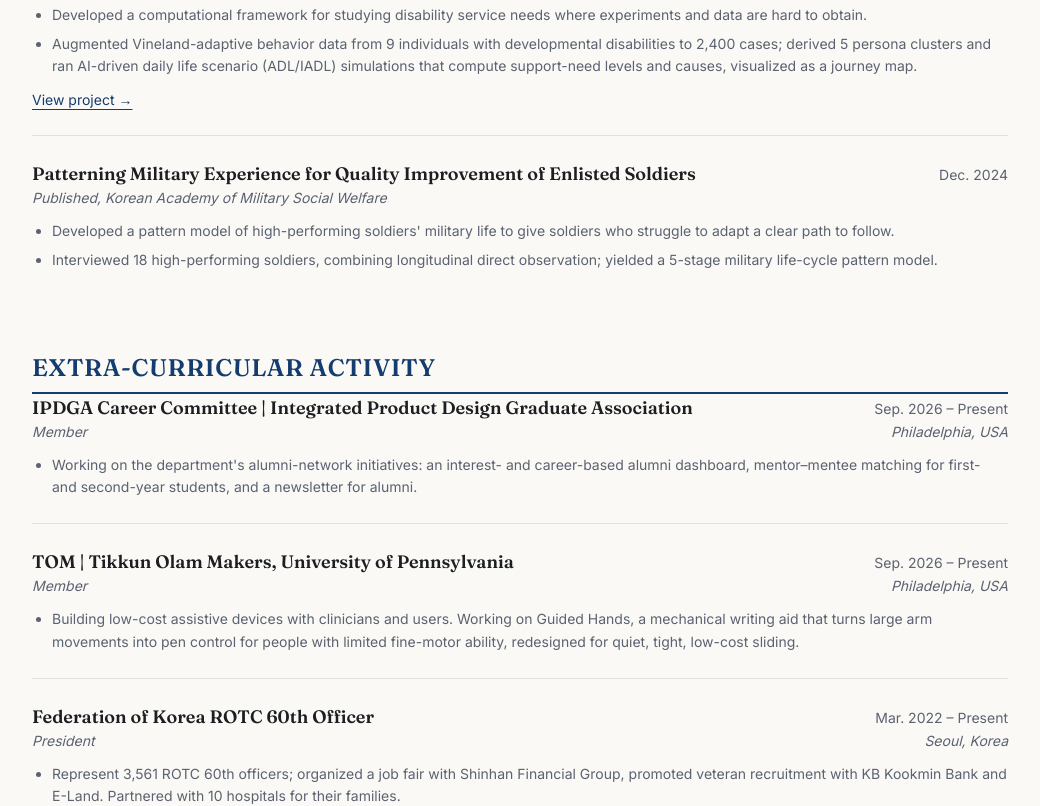
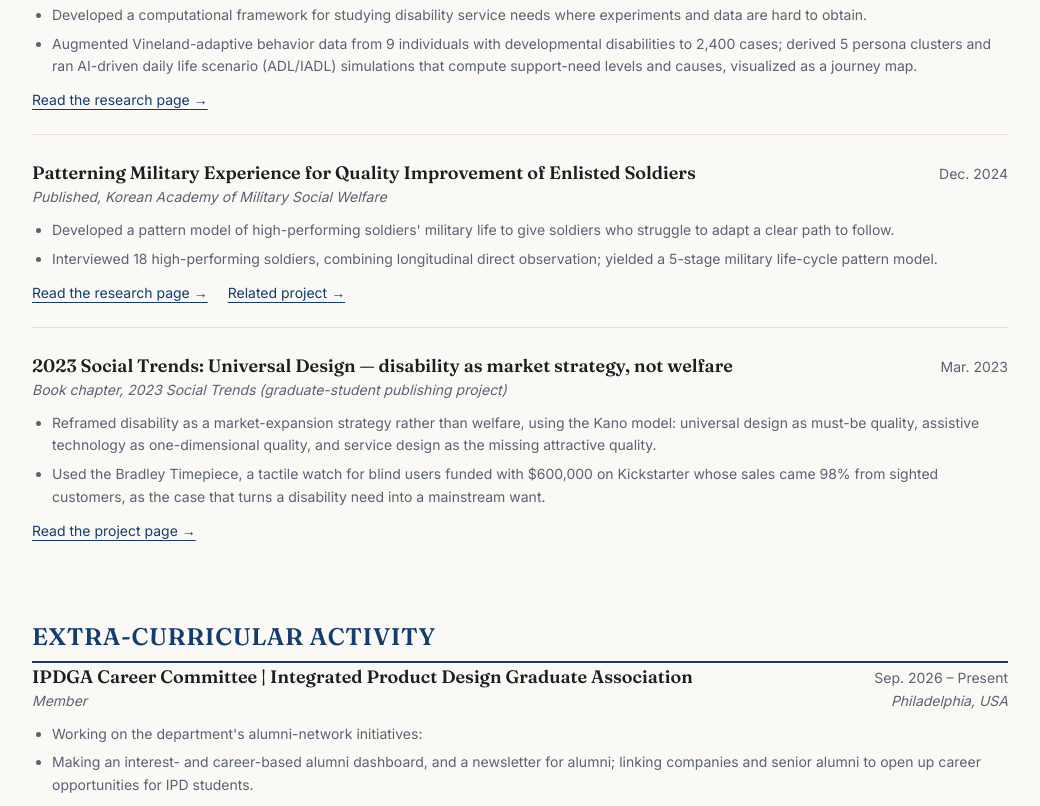
Before and after one commit to idealist-yun/portfolio-website, a Next.js app: page /resume in a window 1280 px wide. Shown: the part 4180-4986 px from the top of the page, without its empty margins (120-1160 px from the left). Built offline with nearby package versions, Linux system fonts and the light colour scheme.

Commit message:
Resume: split Yoon scholarship by year, military paper links, book chapter, TOM/IPDGA bullets

```diff
--- a/src/app/resume/page.tsx
+++ b/src/app/resume/page.tsx
@@ -9,6 +9,7 @@ import {
   projectsGroup,
   projects,
   publications,
+  bookChapter,
   extracurricular,
   awards,
   type Role,
@@ -60,6 +61,15 @@ function RoleBlock({ r, lead = "title" }: { r: Role; lead?: "title" | "org" }) {
         <Link href={r.href} className="mt-3 inline-block text-sm text-accent underline underline-offset-4">
           View project →
         </Link>
+      )}
+      {r.links && (
+        <div className="mt-3 flex flex-wrap gap-x-5 gap-y-1">
+          {r.links.map((l) => (
+            <Link key={l.href} href={l.href} className="text-sm text-accent underline underline-offset-4">
+              {l.label} →
+            </Link>
+          ))}
+        </div>
       )}
     </div>
   );
@@ -153,7 +163,7 @@ export default function ResumePage() {
       </Section>
 
       <Section title="Publications">
-        {publications.map((r, i) => (
+        {[...publications, bookChapter].map((r, i) => (
           <RoleBlock key={i} r={r} />
         ))}
       </Section>
--- a/src/data/resume.ts
+++ b/src/data/resume.ts
@@ -9,6 +9,7 @@ export type Role = {
   period: string;
   bullets: string[];
   href?: string;
+  links?: { label: string; href: string }[];
 };
 
 export type EduEntry = {
@@ -200,7 +201,7 @@ export const publications: Role[] = [
     title: "Data-driven Disability Persona Augmentation for Service Journey Inference",
     org: "Published, Sungkyunkwan University",
     period: "Jun. 2025",
-    href: "/research/disability-persona-augmentation",
+    links: [{ label: "Read the research page", href: "/research/disability-persona-augmentation" }],
     bullets: [
       "Developed a computational framework for studying disability service needs where experiments and data are hard to obtain.",
       "Augmented Vineland-adaptive behavior data from 9 individuals with developmental disabilities to 2,400 cases; derived 5 persona clusters and ran AI-driven daily life scenario (ADL/IADL) simulations that compute support-need levels and causes, visualized as a journey map.",
@@ -210,12 +211,27 @@ export const publications: Role[] = [
     title: "Patterning Military Experience for Quality Improvement of Enlisted Soldiers",
     org: "Published, Korean Academy of Military Social Welfare",
     period: "Dec. 2024",
+    links: [
+      { label: "Read the research page", href: "/research/military-life-cycle-pattern" },
+      { label: "Related project", href: "/project/military-hr-big-data" },
+    ],
     bullets: [
       "Developed a pattern model of high-performing soldiers' military life to give soldiers who struggle to adapt a clear path to follow.",
       "Interviewed 18 high-performing soldiers, combining longitudinal direct observation; yielded a 5-stage military life-cycle pattern model.",
     ],
   },
 ];
+
+export const bookChapter: Role = {
+  title: "2023 Social Trends: Universal Design — disability as market strategy, not welfare",
+  org: "Book chapter, 2023 Social Trends (graduate-student publishing project)",
+  period: "Mar. 2023",
+  links: [{ label: "Read the project page", href: "/project/disability-as-market" }],
+  bullets: [
+    "Reframed disability as a market-expansion strategy rather than welfare, using the Kano model: universal design as must-be quality, assistive technology as one-dimensional quality, and service design as the missing attractive quality.",
+    "Used the Bradley Timepiece, a tactile watch for blind users funded with $600,000 on Kickstarter whose sales came 98% from sighted customers, as the case that turns a disability need into a mainstream want.",
+  ],
+};
 
 export const extracurricular: Role[] = [
   {
@@ -224,7 +240,8 @@ export const extracurricular: Role[] = [
     location: "Philadelphia, USA",
     period: "Sep. 2026 – Present",
     bullets: [
-      "Working on the department's alumni-network initiatives: an interest- and career-based alumni dashboard, mentor–mentee matching for first- and second-year students, and a newsletter for alumni.",
+      "Working on the department's alumni-network initiatives:",
+      "Making an interest- and career-based alumni dashboard, and a newsletter for alumni; linking companies and senior alumni to open up career opportunities for IPD students.",
     ],
   },
   {
@@ -233,7 +250,8 @@ export const extracurricular: Role[] = [
     location: "Philadelphia, USA",
     period: "Sep. 2026 – Present",
     bullets: [
-      "Building low-cost assistive devices with clinicians and users. Working on Guided Hands, a mechanical writing aid that turns large arm movements into pen control for people with limited fine-motor ability, redesigned for quiet, tight, low-cost sliding.",
+      "Building low-cost assistive devices with clinicians and users.",
+      "Working on Guided Hands, a mechanical writing aid that turns large arm movements into pen control for people with limited fine-motor ability, redesigned for quiet, tight, low-cost sliding.",
     ],
   },
   {
@@ -269,5 +287,6 @@ export const awards: { title: string; org: string; period: string }[] = [
   { title: "GP Border Operation Merit Award", org: "Republic of Korea Army", period: "Mar. 2023" },
   { title: "3rd Prize, 2021 Mirae Asset Financial Big Data Festival", org: "Mirae Asset Daewoo", period: "Nov. 2021" },
   { title: "2nd Prize, 14th Convergence Foundation Project", org: "Sungkyunkwan University", period: "Feb. 2021" },
-  { title: "Yoon Yong-taek SKKU Alumni Association Chairman's Scholarship (x2)", org: "Sungkyunkwan University", period: "Apr. 2020, Apr. 2021" },
+  { title: "Yoon Yong-taek SKKU Alumni Association Chairman's Scholarship", org: "Sungkyunkwan University", period: "Apr. 2021" },
+  { title: "Yoon Yong-taek SKKU Alumni Association Chairman's Scholarship", org: "Sungkyunkwan University", period: "Apr. 2020" },
 ];
```
